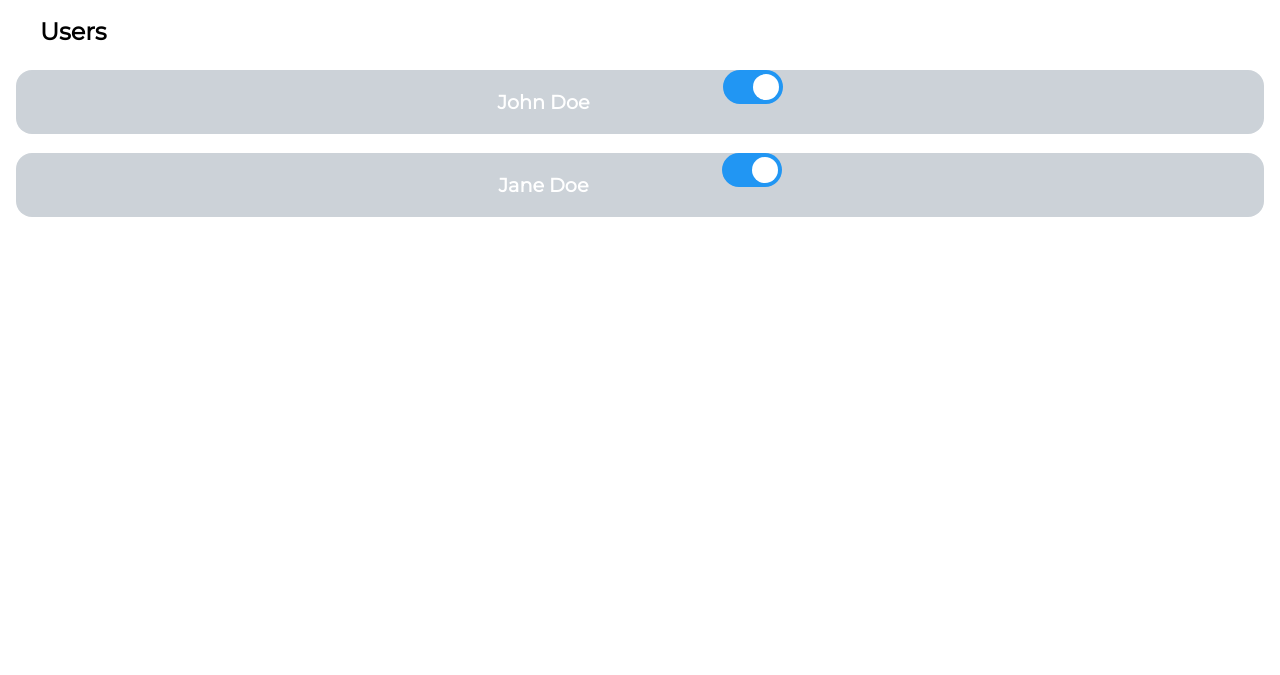
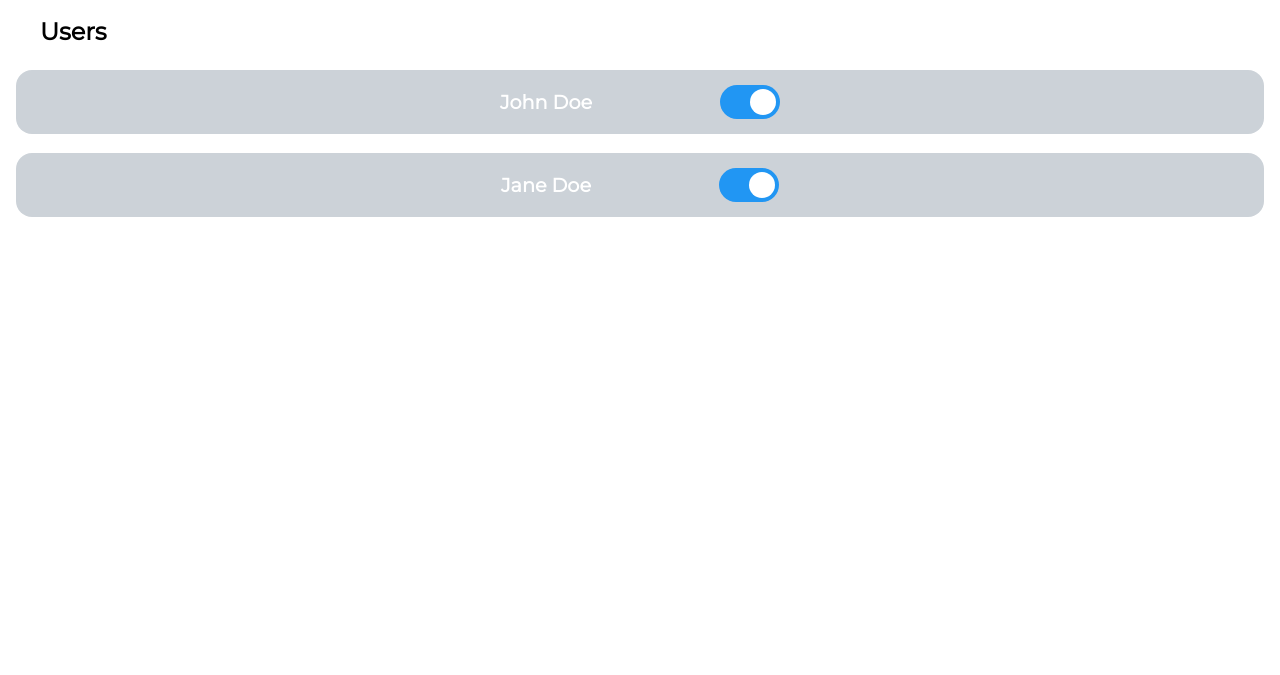
Before and after one commit to baber-khan/Muscle-Power, a plain HTML site: page admin/index.html in a window 1280 px wide. Shown: the part 125-800 px from the top of the page. Drawn offline with Linux system fonts and the light colour scheme.

Commit message:
Align Toggle button to center

```diff
--- a/admin/CSS/style.css
+++ b/admin/CSS/style.css
@@ -101,9 +101,12 @@ input:checked + .slider:before {
   padding-bottom: 1.5rem;
 }
 .user-name {
+  display: flex;
+  justify-content: center;
+  align-items: center;
   background-color: rgb(204, 210, 216);
   border-radius: 1rem;
-  text-align: center;
+
   line-height: 4rem;
   border: none;
 }
--- a/admin/index.html
+++ b/admin/index.html
@@ -26,23 +26,23 @@
           <a href="#page-2">
             <div class="user-name">
               <p>
-                John Doe
+                John Doe</p>
                 <label class="switch">
                   <input type="checkbox" checked />
                   <span class="slider round"></span>
                 </label>
-              </p></div
+              </div
           ></a>
           <br />
           <a href="#page-2">
             <div class="user-name">
               <p>
-                Jane Doe
+                Jane Doe</p>
                 <label class="switch">
                   <input type="checkbox" checked />
                   <span class="slider round"></span>
                 </label>
-              </p></div
+              </div
           ></a>
         </div>
       </div>
```
